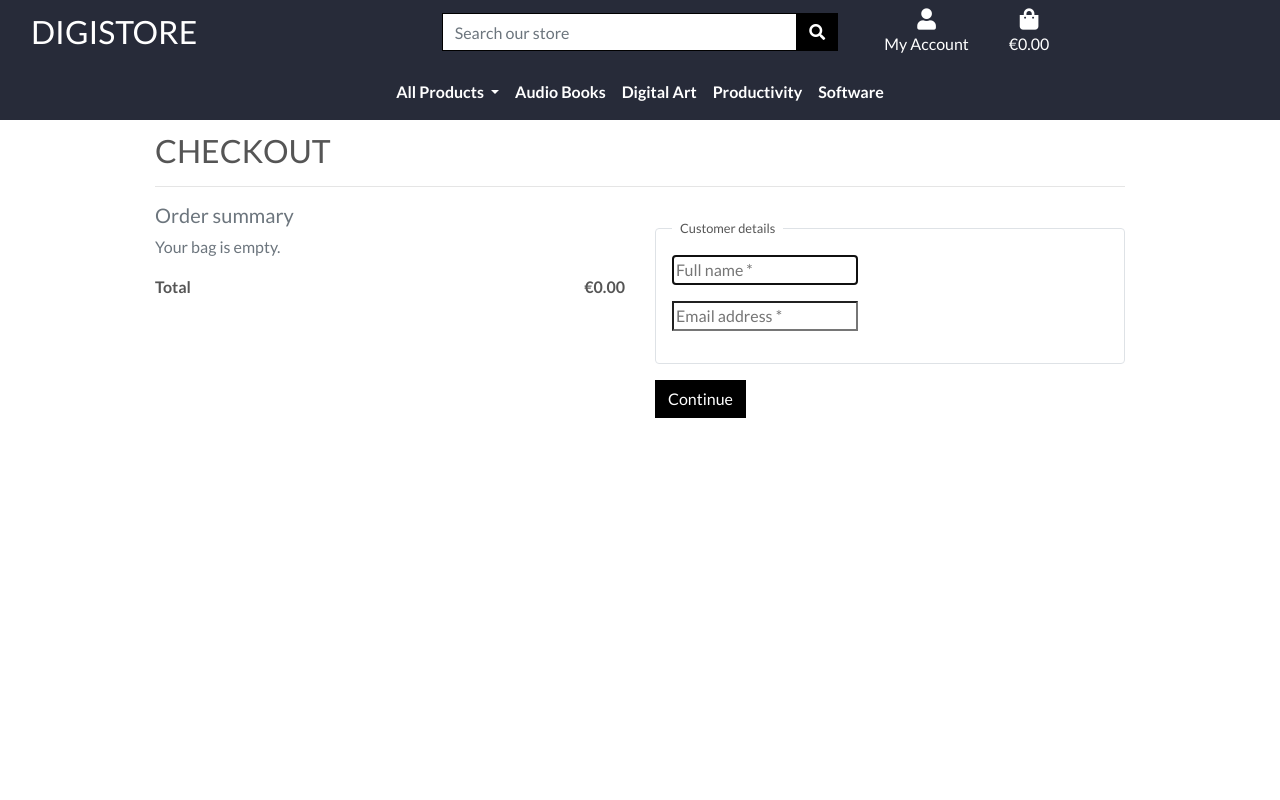
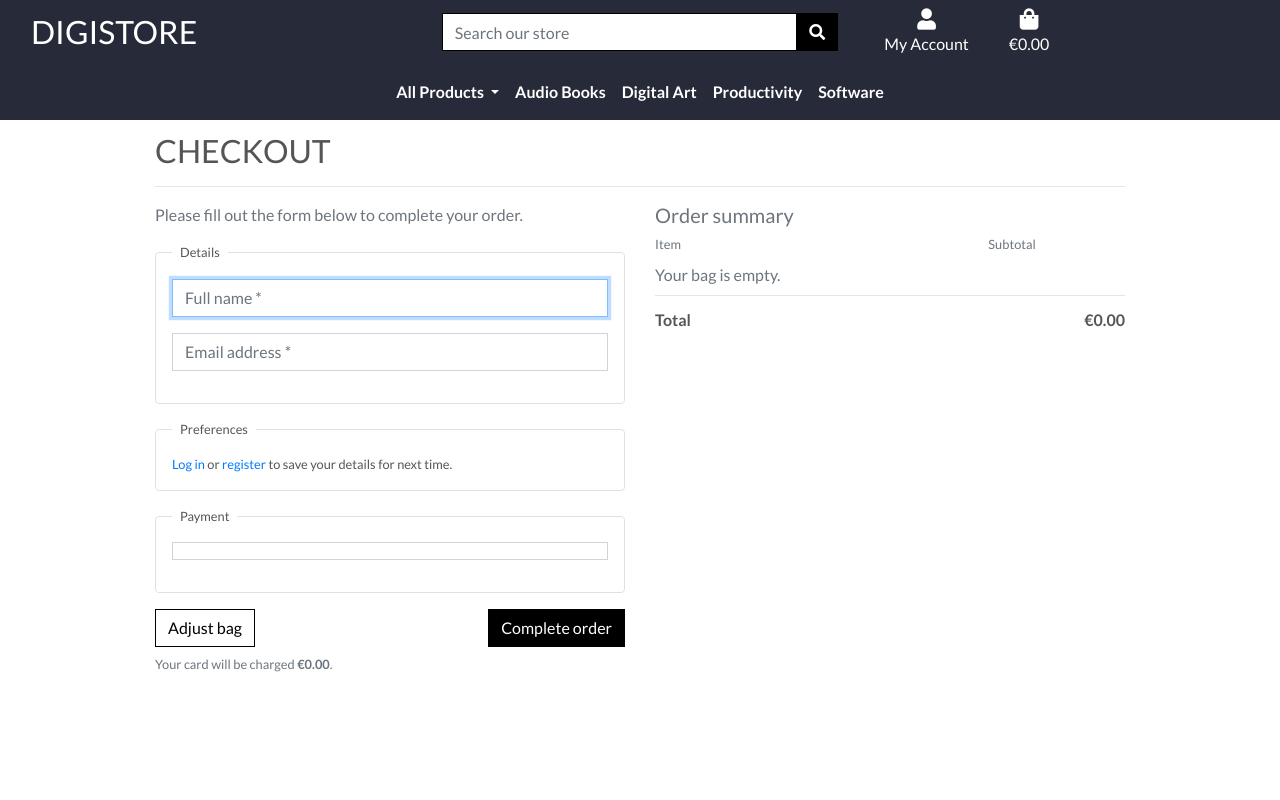
Before and after one commit to collinsevan/DigiStore-PP5, a Django app: template checkout/templates/checkout/checkout.html in a window 1280 px wide. Run offline with Django 3.2, Linux system fonts and the light colour scheme; the template is opened without the code that fills it: values that come from a table or form of the project are taken from there, others are empty; some libraries are stand-ins or nearby versions.

Commit message:
chore(deps): add Stripe dependency and wire up checkout payment

```diff
--- a/checkout/static/checkout/css/checkout.css
+++ b/checkout/static/checkout/css/checkout.css
@@ -1,3 +1,11 @@
 .stripe-style-input {
     border-radius: 0;
 }
+
+
+#card-element {
+    border: 1px solid #ced4da;
+    padding: 0.5rem;
+    border-radius: 0;
+    background: #fff;
+}
--- /dev/null
+++ b/checkout/static/checkout/js/stripe_elements.js
@@ -0,0 +1,69 @@
+document.addEventListener("DOMContentLoaded", function () {
+    const publicKeyEl = document.getElementById("id_stripe_public_key");
+    const clientSecretEl = document.getElementById("id_client_secret");
+
+    if (!publicKeyEl || !clientSecretEl) {
+        return;
+    }
+
+    const stripePublicKey = publicKeyEl.value;
+    const clientSecret = clientSecretEl.value;
+
+    const stripe = Stripe(stripePublicKey);
+    const elements = stripe.elements();
+
+    const style = {
+        base: {
+            fontSize: "16px",
+        },
+    };
+
+    const card = elements.create("card", { style: style });
+    card.mount("#card-element");
+
+    const form = document.getElementById("payment-form");
+    const submitButton = document.getElementById("submit-button");
+    const cardErrors = document.getElementById("card-errors");
+
+    card.addEventListener("change", function (event) {
+        if (event.error) {
+            cardErrors.textContent = event.error.message;
+        } else {
+            cardErrors.textContent = "";
+        }
+    });
+
+    form.addEventListener("submit", async function (e) {
+        e.preventDefault();
+
+        submitButton.disabled = true;
+        cardErrors.textContent = "";
+
+        const fullName = document.getElementById("id_full_name");
+        const email = document.getElementById("id_email");
+
+        const result = await stripe.confirmCardPayment(clientSecret, {
+            payment_method: {
+                card: card,
+                billing_details: {
+                    name: fullName ? fullName.value : "",
+                    email: email ? email.value : "",
+                },
+            },
+        });
+
+        if (result.error) {
+            cardErrors.textContent = result.error.message;
+            submitButton.disabled = false;
+            return;
+        }
+
+        if (result.paymentIntent && result.paymentIntent.status === "succeeded") {
+            form.submit();
+            return;
+        }
+
+        cardErrors.textContent = "Payment was not successful. Please try again.";
+        submitButton.disabled = false;
+    });
+});
--- a/checkout/templates/checkout/checkout.html
+++ b/checkout/templates/checkout/checkout.html
@@ -1,4 +1,6 @@
 {% extends "base.html" %}
+
+
 {% load static %}
 {% block extra_css %}
 <link rel="stylesheet" href="{% static 'checkout/css/checkout.css' %}">
@@ -16,51 +18,126 @@
             <hr>
 
             <div class="row">
-                <div class="col-12 col-lg-6">
+
+                <div class="col-12 col-lg-6 order-lg-last">
                     <h5 class="text-muted">Order summary</h5>
 
+                    <div class="row text-muted small mb-2">
+                        <div class="col-8">Item</div>
+                        <div class="col-4 text-end">Subtotal</div>
+                    </div>
+
                     {% for item in bag_items %}
-                    <div class="d-flex justify-content-between border-bottom py-2">
-                        <div class="me-2">
-                            <p class="mb-0"><strong>{{ item.product.name }}</strong></p>
-                            <p class="mb-0 small text-muted">Qty: {{ item.quantity }}</p>
+                    <div class="row align-items-center border-top py-2">
+                        <div class="col-8">
+                            <div class="d-flex align-items-center">
+                                {% if item.product.image %}
+                                <img class="img-fluid rounded me-2" style="max-width: 48px;"
+                                    src="{{ item.product.image.url }}" alt="{{ item.product.name }}">
+                                {% elif item.product.image_url %}
+                                <img class="img-fluid rounded me-2" style="max-width: 48px;"
+                                    src="{{ item.product.image_url }}" alt="{{ item.product.name }}">
+                                {% endif %}
+
+                                <div>
+                                    <p class="mb-0"><strong>{{ item.product.name }}</strong></p>
+                                    <p class="mb-0 small text-muted">Qty: {{ item.quantity }}</p>
+                                </div>
+                            </div>
                         </div>
-                        <p class="mb-0">€{{ item.line_total|floatformat:2 }}</p>
+
+                        <div class="col-4 text-end">
+                            <p class="mb-0">€{{ item.line_total|floatformat:2 }}</p>
+                        </div>
                     </div>
                     {% empty %}
                     <p class="text-muted mb-0">Your bag is empty.</p>
                     {% endfor %}
 
-                    <div class="d-flex justify-content-between pt-3">
+                    <hr class="my-2">
+
+                    <div class="d-flex justify-content-between pt-1">
                         <p class="mb-0"><strong>Total</strong></p>
                         <p class="mb-0"><strong>€{{ grand_total|floatformat:2 }}</strong></p>
                     </div>
                 </div>
 
+
                 <div class="col-12 col-lg-6 mt-4 mt-lg-0">
-                    <form method="post" class="mt-3">
+                    <p class="text-muted mb-3">
+                        Please fill out the form below to complete your order.
+                    </p>
+
+                    <form action="{% url 'checkout' %}" method="POST" id="payment-form" class="mt-3">
                         {% csrf_token %}
 
                         <fieldset class="rounded p-3 border">
-                            <legend class="small px-2 w-auto mb-0">Customer details</legend>
+                            <legend class="small px-2 w-auto mb-0">Details</legend>
 
                             <div class="mb-3">
-                                {{ order_form.full_name }}
+                                {{ order_form.full_name|as_crispy_field }}
                             </div>
 
                             <div class="mb-3">
-                                {{ order_form.email }}
+                                {{ order_form.email|as_crispy_field }}
                             </div>
                         </fieldset>
 
-                        <button type="submit" class="btn btn-black rounded-0 mt-3">
-                            Continue
-                        </button>
+
+                        <fieldset class="rounded p-3 border mt-3">
+                            <legend class="small px-2 w-auto mb-0">Preferences</legend>
+
+                            {% if request.user.is_authenticated %}
+                            <div class="form-check form-check-inline mb-0">
+                                <input class="form-check-input" type="checkbox" id="id-save-info" name="save_info">
+                                <label class="form-check-label small" for="id-save-info">
+                                    Save this information for next time
+                                </label>
+                            </div>
+                            {% else %}
+                            <p class="small mb-0">
+                                <a href="{% url 'account_login' %}">Log in</a> or
+                                <a href="{% url 'account_signup' %}">register</a>
+                                to save your details for next time.
+                            </p>
+                            {% endif %}
+                        </fieldset>
+
+
+                        <fieldset class="rounded p-3 border mt-3">
+                            <legend class="small px-2 w-auto mb-0">Payment</legend>
+
+                            <div class="mb-3" id="card-element"></div>
+                            <div class="text-danger small" id="card-errors" role="alert"></div>
+                        </fieldset>
+
+
+                        <div class="d-flex flex-column flex-sm-row justify-content-between align-items-sm-center mt-3">
+                            <a href="{% url 'view_bag' %}" class="btn btn-outline-black rounded-0 mb-2 mb-sm-0">
+                                Adjust bag
+                            </a>
+
+                            <button id="submit-button" type="submit" class="btn btn-black rounded-0">
+                                Complete order
+                            </button>
+                        </div>
+
+                        <p class="small text-muted mt-2 mb-0">
+                            Your card will be charged <strong>€{{ grand_total|floatformat:2 }}</strong>.
+                        </p>
+
+                        <input type="hidden" id="id_stripe_public_key" value="{{ stripe_public_key }}">
+                        <input type="hidden" id="id_client_secret" name="client_secret" value="{{ client_secret }}">
+
                     </form>
                 </div>
+
             </div>
 
         </div>
     </div>
 </div>
+
+<script src="https://js.stripe.com/v3/"></script>
+<script src="{% static 'checkout/js/stripe_elements.js' %}"></script>
 {% endblock %}
--- a/requirements.txt
+++ b/requirements.txt
@@ -20,4 +20,6 @@ pytz==2025.2
 requests==2.32.5
 requests-oauthlib==2.0.0
 sqlparse==0.5.4
+stripe==14.1.0
+typing_extensions==4.15.0
 urllib3==2.6.2
```
Also changed, not shown: checkout/views.py (+25 -1 lines).
